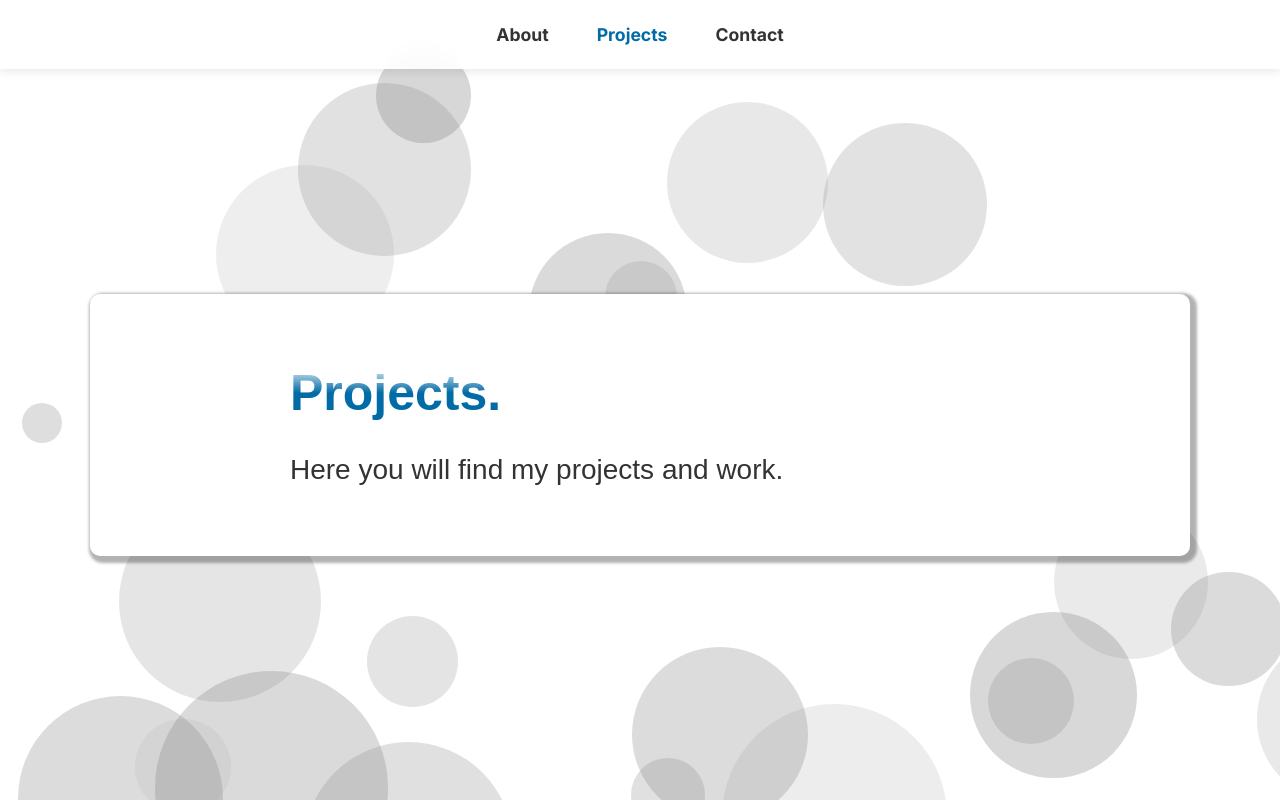
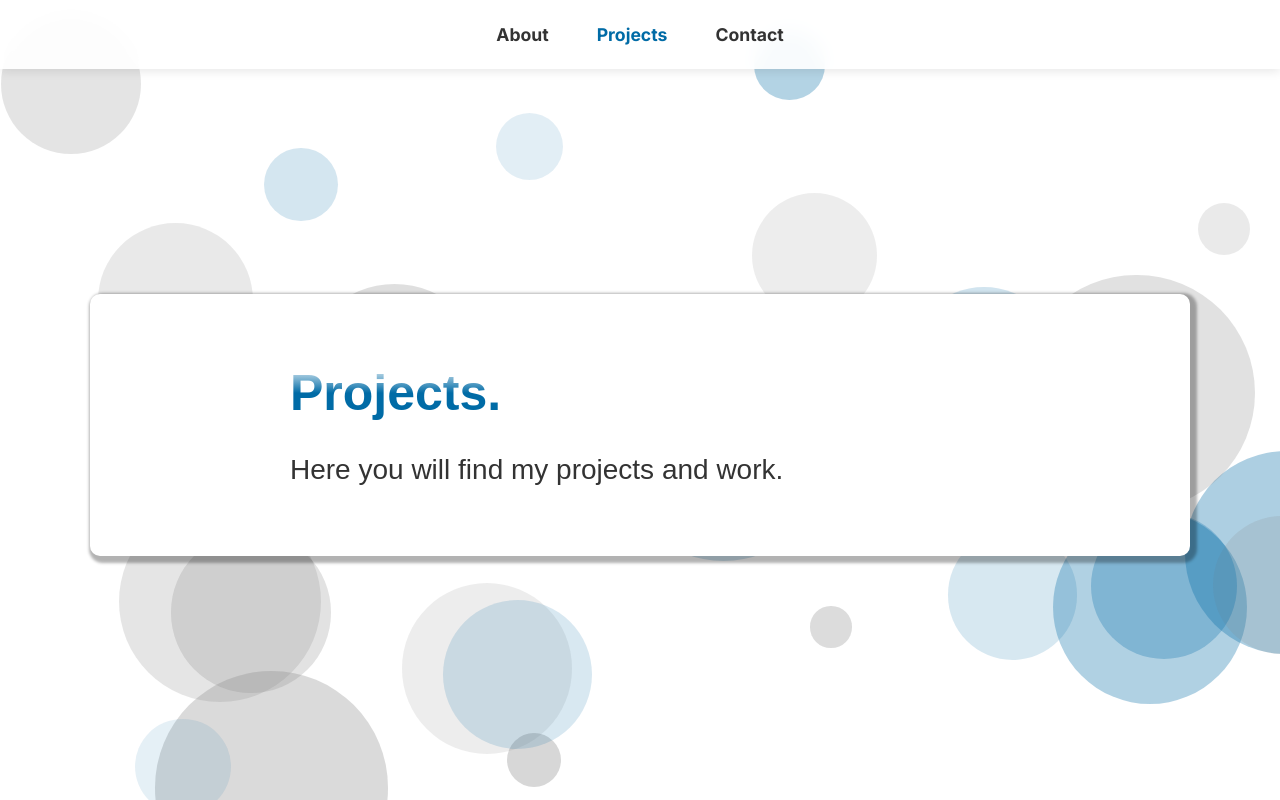
Before and after one commit to MyHKo/website-portfolio, a React (Vite) app: page /projects in a window 1280 px wide. Built offline with nearby package versions, Linux system fonts and the light colour scheme.

Commit message:
Re-paint circles on the static background

```diff
--- a/src/backgrounds/StaticBackground/index.tsx
+++ b/src/backgrounds/StaticBackground/index.tsx
@@ -2,12 +2,14 @@ import {type ReactElement} from "react";
 import styles from "./staticBackground.module.less";
 
 function StaticBackground(): ReactElement {
+    const secondaryColor = "#006BA6";
     const circles = Array.from({ length: 25 }, (_, i) => ({
         id: i,
         size: Math.random() * 200 + 40,
         left: Math.random() * 100,
         top: Math.random() * 100,
         opacity: Math.random() * 0.25 + 0.1,
+        color: Math.random() < 0.4 ? secondaryColor : "#888",
     }));
 
     return (
@@ -22,6 +24,7 @@ function StaticBackground(): ReactElement {
                         left: `${circle.left}%`,
                         top: `${circle.top}%`,
                         opacity: circle.opacity,
+                        backgroundColor: circle.color,
                     }}
                 />
             ))}
```
